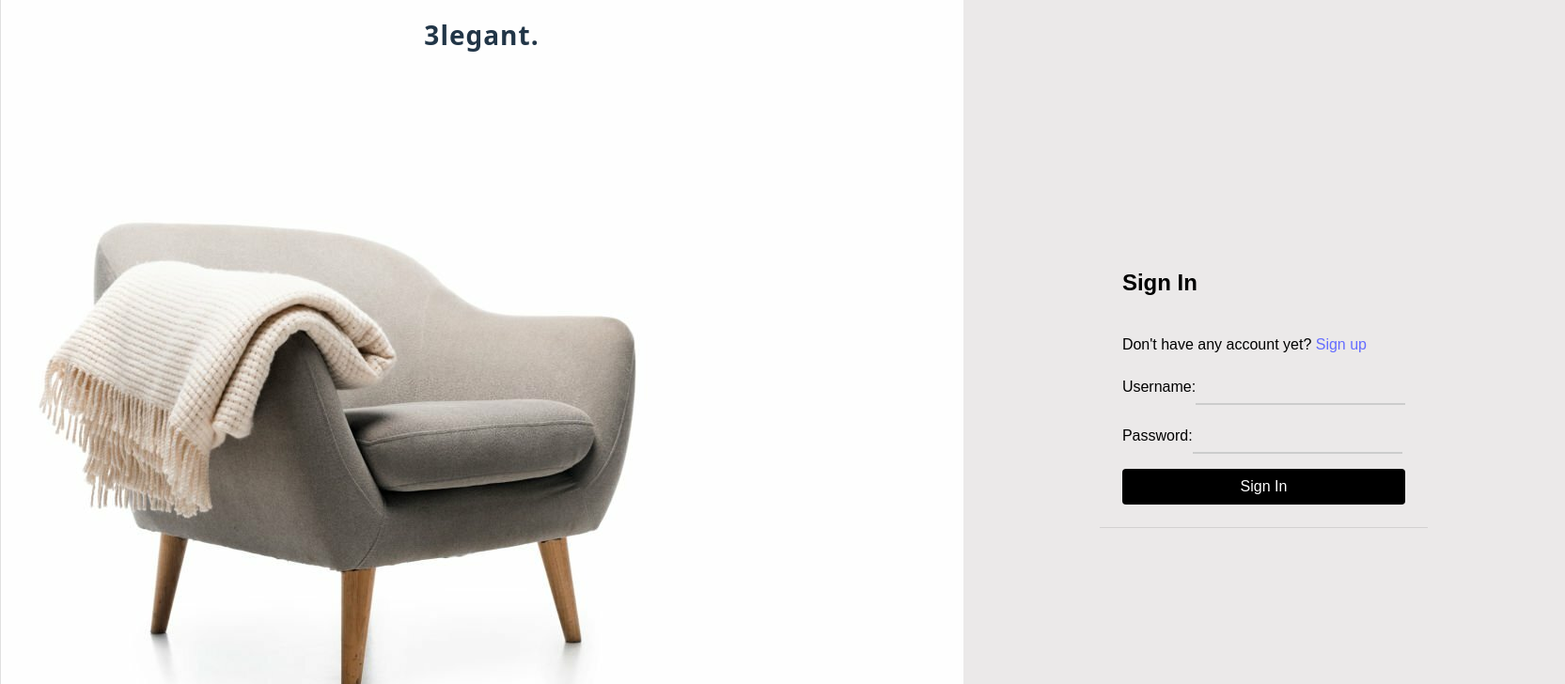
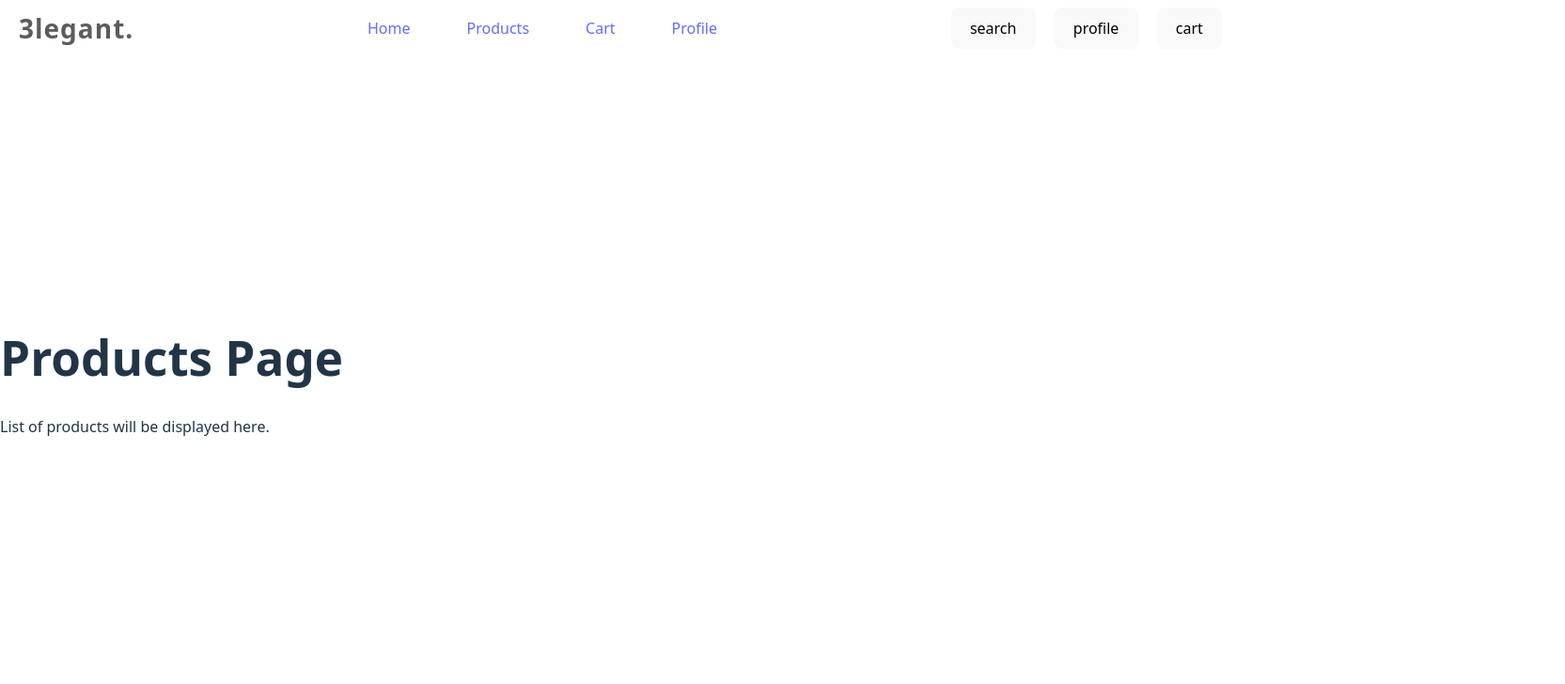
Before and after one commit to kieuphat159/ecommerce-client, a React (Vite) app: page / in a window 1280 px wide. Shown: the top 728 px of the page at 94% size, 1665 px wide, since content can reach past the window. Built offline with nearby package versions, Linux system fonts and the light colour scheme.

Commit message:
simple product page

```diff
--- a/package.json
+++ b/package.json
@@ -11,7 +11,8 @@
   },
   "dependencies": {
     "react": "^19.1.1",
-    "react-dom": "^19.1.1"
+    "react-dom": "^19.1.1",
+    "react-router-dom": "^7.8.2"
   },
   "devDependencies": {
     "@eslint/js": "^9.33.0",
--- a/src/App.jsx
+++ b/src/App.jsx
@@ -1,12 +1,19 @@
 import SignUpPage from "./pages/auth/sign-up/Page";
 import SignInPage from "./pages/auth/sign-in/Page";
+import { BrowserRouter as Router, Routes, Route } from "react-router-dom";
+import ProductsPage from "./pages/user/products/Page";
 
 function App() {
-  return (
-    <div className="App">
-        <SignInPage />
-    </div>
-  );
+  /*return (
+    <Router>
+      <Routes>
+        <Route path="/" element={<SignInPage />} />
+        <Route path="/signin" element={<SignInPage />} />
+        <Route path="/signup" element={<SignUpPage />} />
+      </Routes>
+    </Router>
+  );*/
+  return <ProductsPage />;
 }
 
 export default App;
--- a/src/pages/auth/sign-in/components/SignInForm.jsx
+++ b/src/pages/auth/sign-in/components/SignInForm.jsx
@@ -33,7 +33,7 @@ export default function SignInForm() {
   return (
     <form className="SignInForm" onSubmit={handleSubmit}>
       <h2>Sign In</h2>
-      <div>Don't have any account yet? <a href="#">Sign up</a></div>
+      <div>Don't have any account yet? <a href="/signup">Sign up</a></div>
       <div>
         <label>
           Username:
--- a/src/pages/auth/sign-up/components/SignUpForm.jsx
+++ b/src/pages/auth/sign-up/components/SignUpForm.jsx
@@ -36,7 +36,7 @@ export default function SignUpForm() {
   return (
     <form className="SignUpForm" onSubmit={handleSubmit}>
       <h2>Sign Up</h2>
-      <div>Already have an account? <a href="#">Sign in</a></div>
+      <div>Already have an account? <a href="/signin">Sign in</a></div>
       <div>
         <label>
           Your name:
--- /dev/null
+++ b/src/pages/user/products/Page.jsx
@@ -0,0 +1,11 @@
+import Navigation from "./components/Navigation/Navigation";
+
+export default function ProductsPage() {
+    return (
+        <div>
+            <Navigation />
+            <h1>Products Page</h1>
+            <p>List of products will be displayed here.</p>
+        </div>
+    );
+}
--- /dev/null
+++ b/src/pages/user/products/components/Navigation/Navigation.css
@@ -0,0 +1,38 @@
+nav {
+  position: fixed;
+  top: 0;
+  left: 0;
+  width: 100%;
+  height: 60px;
+  color: white;
+  display: flex;
+  align-items: center;
+  padding: 0 20px;
+  z-index: 1000;
+}
+
+.center a {
+    margin: 0 30px 0 30px;
+}
+
+.leftSide {
+  font-size: 28px;
+  font-weight: bold;
+  text-align: center;
+  justify-content: center;
+  letter-spacing: 1px;
+  color: rgba(0, 0, 0, 0.639);
+}
+
+.center {
+  flex: 1;
+  display: flex;
+  justify-content: center;
+}
+
+.rightSide {
+  display: flex;
+  align-items: center;
+  justify-content: flex-end;
+  gap: 20px;
+}
--- /dev/null
+++ b/src/pages/user/products/components/Navigation/Navigation.jsx
@@ -0,0 +1,21 @@
+import "./Navigation.css";
+
+export default function Navigation() {
+    return (
+        <nav>
+            <div className="leftSide">3legant.</div>
+            <div className="center">
+                <a href="#">Home</a>
+                <a href="#">Products</a>
+                <a href="#">Cart</a>
+                <a href="#">Profile</a>
+            </div>
+            <div className="rightSide">
+                <button>search</button>
+                <button>profile</button>
+                <button>cart</button>
+            </div>
+
+        </nav>
+    );
+}
```
Also changed, not shown: src/pages/seller/SellerPage.jsx (added, +8 -0 lines), 1 other file (tests, documents, lock files or other folders).
